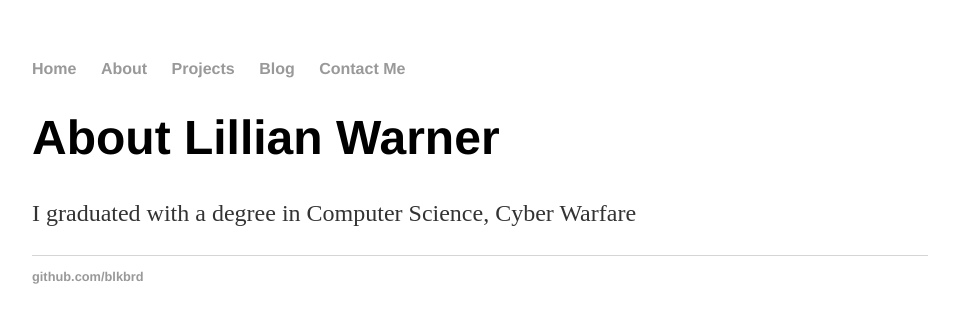
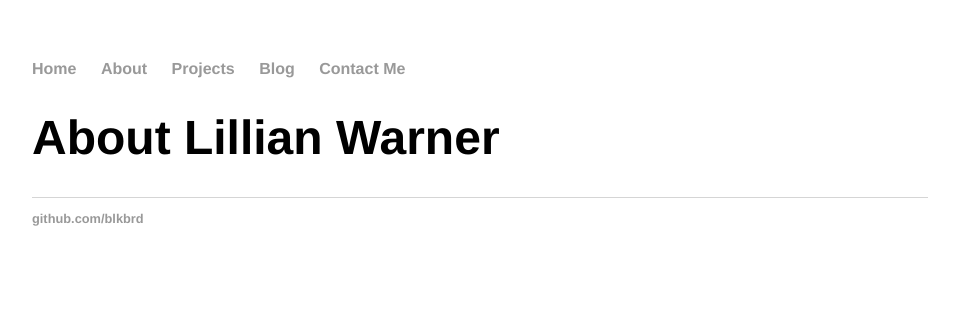
Before and after one commit to blkbrd/blkbrd.github.io, a Jekyll site: the page built from about/index.html, in a window 1280 px wide. Shown: the top 323 px of the page, without its empty margins (160-1119 px from the left). Built offline with Jekyll 4.4.1, drawn with Linux system fonts in a browser that asks for light colours.

Commit message:
Update index.html

```diff
--- a/about/index.html
+++ b/about/index.html
@@ -3,4 +3,3 @@ layout: default
 title: About Lillian Warner
 ---
 <h1>{{ page.title }}</h1>
-<p> I graduated with a degree in Computer Science, Cyber Warfare </p>
```
